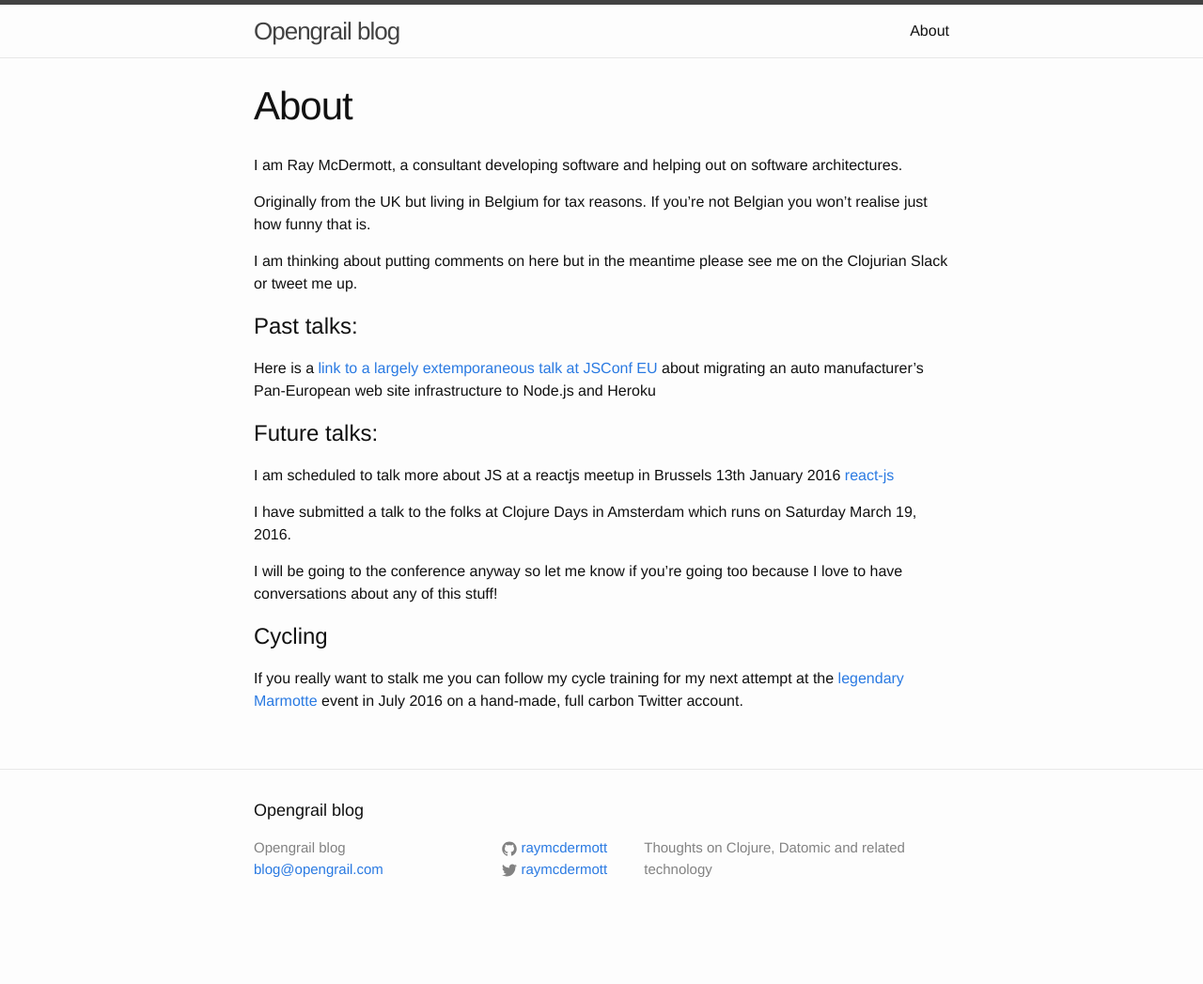
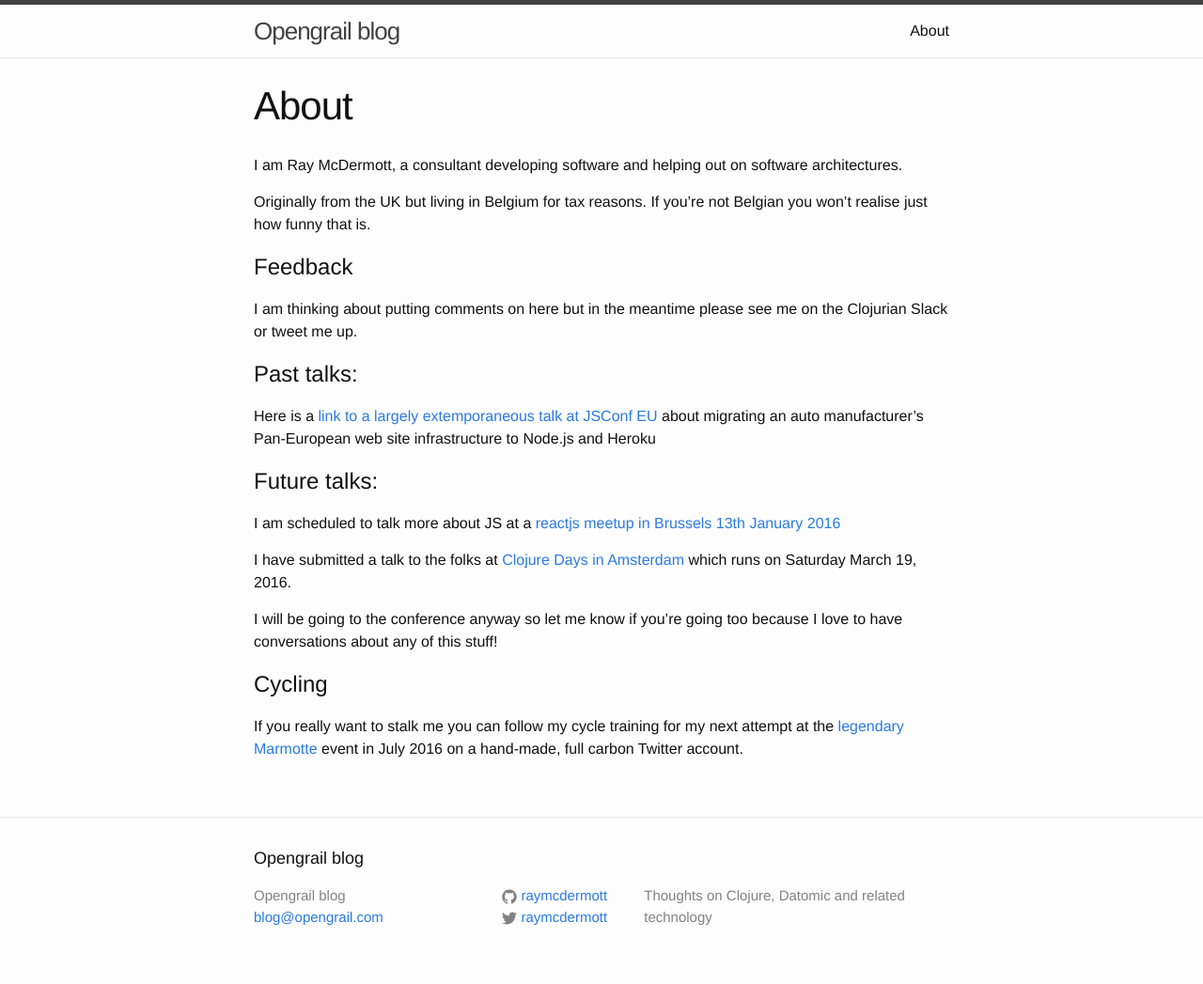
Before and after one commit to opengrail/opengrail.github.io, a Jekyll site: the page built from about.md, in a window 1280 px wide. Shown: the whole page at 94% size. Built offline with Jekyll 4.4.1, drawn with Linux system fonts in a browser that asks for light colours; before the commit the page ends 996 px from its top, so only the background shows below that.

Commit message:
:art: tinkering with format

```diff
--- a/about.md
+++ b/about.md
@@ -8,22 +8,21 @@ I am Ray McDermott, a consultant developing software and helping out on software
 
 Originally from the UK but living in Belgium for tax reasons. If you're not Belgian you won't realise just how funny that is.
 
+# Feedback
+
 I am thinking about putting comments on here but in the meantime please see me on the Clojurian Slack or tweet me up.
-
 
 #Past talks:
 
 Here is a [link to a largely extemporaneous talk at JSConf EU][js-conf] about migrating an auto manufacturer's Pan-European web site infrastructure to Node.js and Heroku
 
-
 #Future talks:
 
-I am scheduled to talk more about JS at a reactjs meetup in Brussels 13th January 2016 [react-js]
+I am scheduled to talk more about JS at a [reactjs meetup in Brussels 13th January 2016][react-js]
 
-I have submitted a talk to the folks at Clojure Days in Amsterdam which runs on Saturday March 19, 2016.
+I have submitted a talk to the folks at [Clojure Days in Amsterdam][clojure-days] which runs on Saturday March 19, 2016.
 
 I will be going to the conference anyway so let me know if you're going too because I love to have conversations about any of this stuff!
-
 
 #Cycling
 
```
Also changed, not shown: other parts of about.md (+1 -0 lines).
